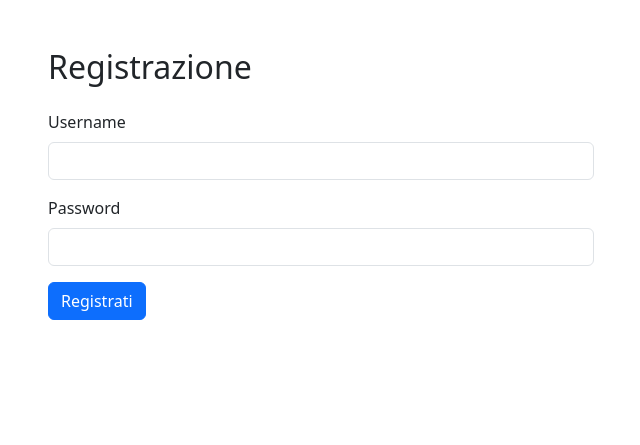
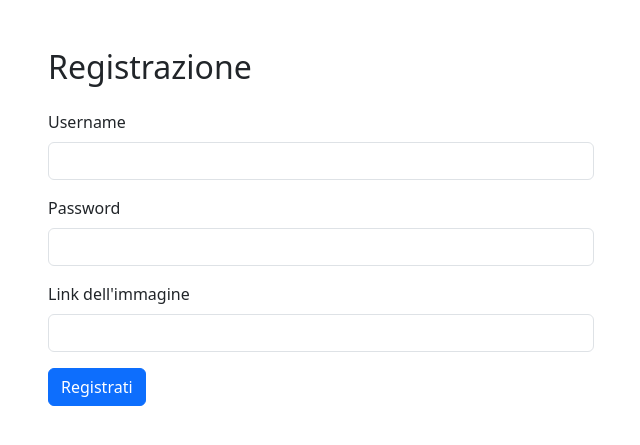
Before and after one commit to wassupiari/FantaRinuncia, a Flask app: page /auth/register in a window 1280 px wide. Shown: the top 445 px of the page, without its empty margins (319-959 px from the left). Run offline with Flask 3, Linux system fonts and the light colour scheme.

Commit message:
add: added load url image

```diff
--- a/templates/auth/register.html
+++ b/templates/auth/register.html
@@ -20,6 +20,10 @@
                         <label for="password" class="form-label">Password</label>
                         <input type="password" class="form-control" id="password" name="password">
                     </div>
+                    <div class="mb-3">
+                        <label for="image_link" class="form-label">Link dell'immagine</label>
+                        <input type="text" class="form-control" id="image_link" name="image_link">
+                    </div>
                     <button type="submit" class="btn btn-primary">Registrati</button>
                 </form>
             </div>
```
